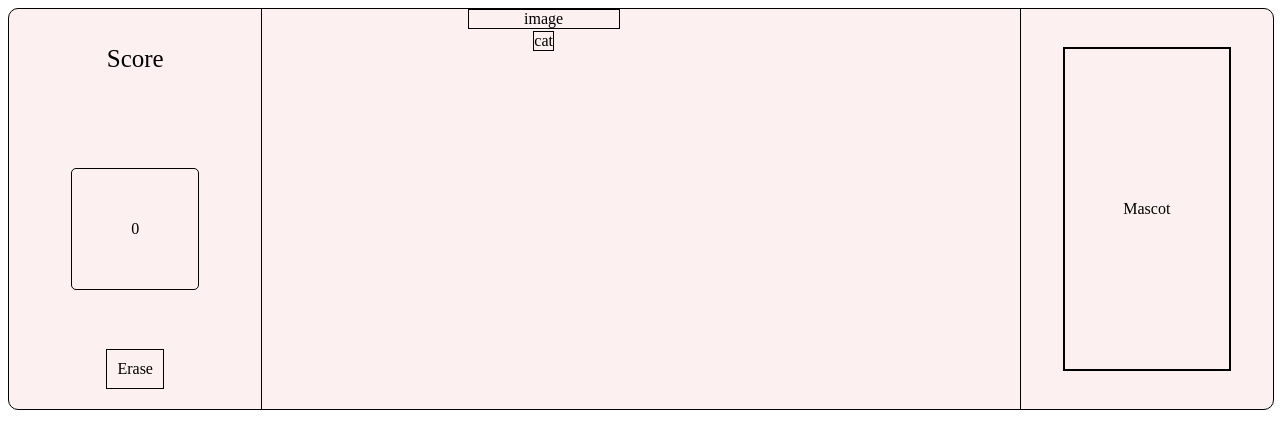
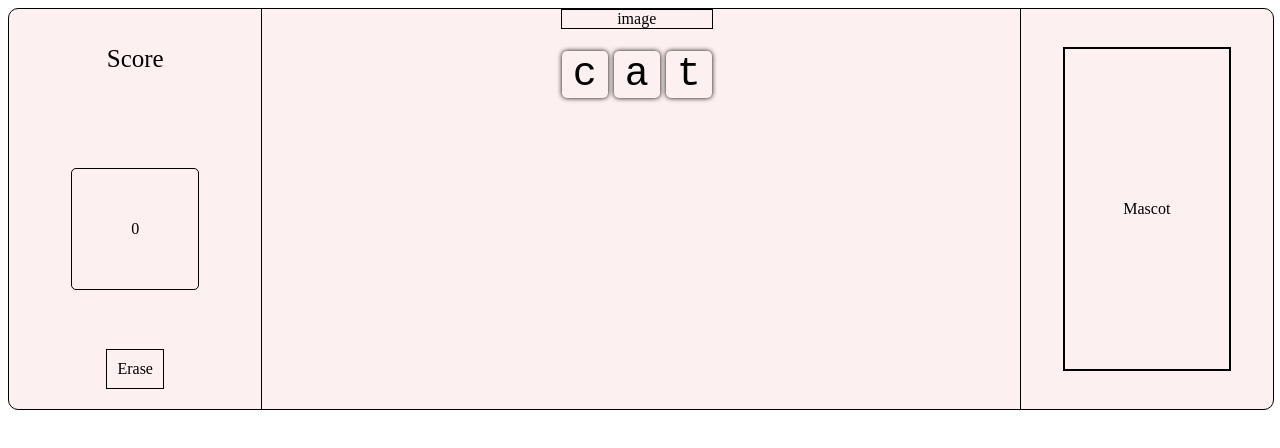
Before and after one commit to OmriS1996/winningproject, a React (Create React App) app: page /game in a window 1280 px wide. Shown: the top 448 px of the page. Built offline with nearby package versions, Linux system fonts and the light colour scheme.

Commit message:
WIP - finished word component

```diff
--- a/src/components/Canvas/Canvas.jsx
+++ b/src/components/Canvas/Canvas.jsx
@@ -15,6 +15,8 @@ const Canvas = ({ parent, setIsSearching, setResult }) => {
 	useEffect(() => {
 		if (debouncedSearchTerm) {
 			setIsSearching(true);
+
+			console.log(debouncedSearchTerm);
 
 			axios({
 				method: "post",
--- a/src/components/Word/Word.css
+++ b/src/components/Word/Word.css
@@ -1,7 +1,12 @@
 .word-container {
 	display: flex !important;
+	margin-top: 20px;
 }
-
 .letter {
-
+	font-size: 40px;
+	font-family: monospace;
+	padding: 1px 11px;
+	border-radius: 5px;
+	box-shadow: 0 0 5px 0px;
+	margin: 0 3px;
 }
--- a/src/pages/Game/Game.css
+++ b/src/pages/Game/Game.css
@@ -49,7 +49,7 @@
 .topMidSection {
 	position: absolute;
 	top: 0;
-	right: 400px;
+	right: 40%;
 	display: flex;
 	flex-direction: column;
 	align-items: center;
@@ -63,7 +63,6 @@
 	height: 30%;
 }
 .wordWrap {
-	border: 1px solid black;
 	margin: 2px;
 }
 .rightSection {
```
